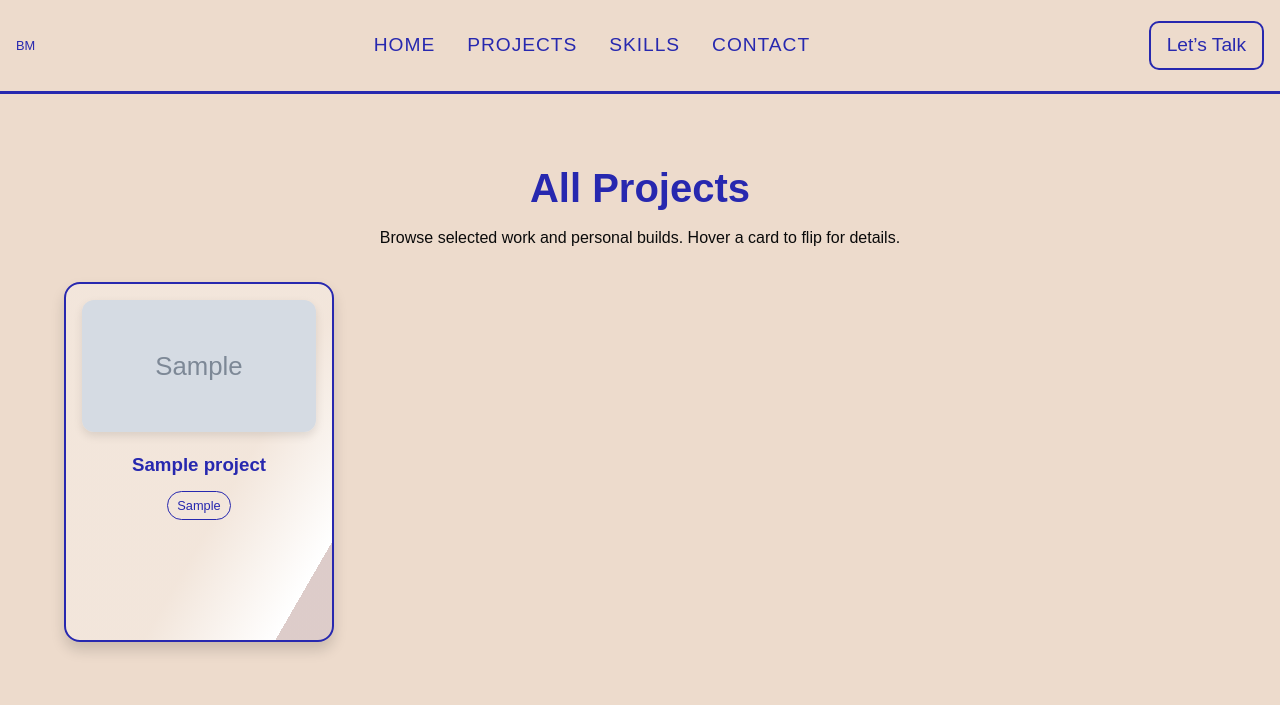
After one commit to Ben-Meadows/Benfolio, a Django app: page /projects/ in a window 1280 px wide. The commit adds this page. Shown: the top 705 px of the page. Run offline with Django 5.2, Linux system fonts and the light colour scheme; tables that the repository leaves empty hold one stand-in row (values such as "Sample post"); grey boxes marked "Sample" are stand-in pictures.

Commit message:
Add projects index page and update navigation
- Introduced a new projects index page displaying all projects as flip cards.
- Updated URLs to include a route for the projects page.
- Enhanced navigation to link to the new projects page.
- Added a custom template filter to split skills from a CSV string for display.
- Made CSS adjustments for the new projects layout and card styles.

```diff
--- /dev/null
+++ b/benfolio/templatetags/ben_extras.py
@@ -0,0 +1,15 @@
+from django import template
+
+register = template.Library()
+
+
+@register.filter(name="split_csv")
+def split_csv(value: str):
+	"""Split a comma-separated string into a list of trimmed items.
+
+	Usage in template: {{ value|split_csv }} or {% for tag in project.skills|split_csv %}
+	"""
+	if not value:
+		return []
+	# Ensure we return only non-empty trimmed tokens
+	return [item.strip() for item in str(value).split(',') if item.strip()]
--- a/benfolio/urls.py
+++ b/benfolio/urls.py
@@ -1,8 +1,9 @@
 from django.urls import path
 from . import views
-from .views import homepage, project_detail
+from .views import homepage, project_detail, projects
 
 urlpatterns = [
     path('', homepage, name='homepage'),
+    path('projects/', projects, name='projects'),
     path('projects/<slug:slug>/', project_detail, name='project_detail'),
 ]
--- a/benfolio/views.py
+++ b/benfolio/views.py
@@ -14,3 +14,9 @@ def homepage(request):
 def project_detail(request, slug):
     project = get_object_or_404(Project, slug=slug)
     return render(request, 'project_detail.html', { 'project': project })
+
+
+def projects(request):
+    """Dedicated projects index page showing all projects as flip cards"""
+    projects = Project.objects.order_by('-project_date_start', '-created_at')
+    return render(request, 'projects.html', { 'projects': projects })
--- a/static/css/style.css
+++ b/static/css/style.css
@@ -172,22 +172,10 @@ html, body {
   gap: 3rem;
   align-items: center;
   padding: 3rem 0;
-  position: relative;
   opacity: 0;
   transform: translateY(24px);
   transition: opacity 0.6s ease, transform 0.6s ease;
   will-change: opacity, transform;
-}
-.projects .project-row::after {
-  content: "";
-  position: absolute;
-  top: 0.5rem;
-  bottom: 0.5rem;
-  left: 50%;
-  width: 1px;
-  background-color: #2728af;
-  transform: translateX(-50%);
-  opacity: 0.5;
 }
 .projects .project-row.is-reversed {
   grid-template-columns: 1.2fr 1fr;
@@ -262,9 +250,6 @@ html, body {
   .projects .project-row {
     grid-template-columns: 1fr;
     gap: 1.5rem;
-  }
-  .projects .project-row::after {
-    display: none;
   }
   .projects .project-row.is-reversed .project-copy {
     order: 1;
@@ -549,5 +534,134 @@ a:hover {
     font-size: 1rem;
   }
 }
+.projects-index {
+  width: 90%;
+  padding: 4rem 0;
+  color: #0a0a0a;
+}
+.projects-index__header {
+  text-align: center;
+  margin-bottom: 2rem;
+}
+.projects-index__header h1 {
+  color: #2728af;
+  font-size: 2.5rem;
+  margin-bottom: 0.5rem;
+}
+
+.projects-grid-cards {
+  display: grid;
+  grid-template-columns: repeat(auto-fill, minmax(260px, 1fr));
+  gap: 1.5rem;
+}
+
+.flip-card {
+  background-color: transparent;
+  width: 100%;
+  aspect-ratio: 3/4;
+  perspective: 1000px;
+  font-family: "Arial", sans-serif;
+}
+
+.flip-card-inner {
+  position: relative;
+  width: 100%;
+  height: 100%;
+  text-align: center;
+  transition: transform 0.8s;
+  transform-style: preserve-3d;
+}
+
+.flip-card:hover .flip-card-inner {
+  transform: rotateY(180deg);
+}
+
+.flip-card-front, .flip-card-back {
+  box-shadow: 0 8px 14px 0 rgba(0, 0, 0, 0.15);
+  position: absolute;
+  display: flex;
+  flex-direction: column;
+  justify-content: flex-start;
+  align-items: center;
+  gap: 0.75rem;
+  padding: 1rem;
+  width: 100%;
+  height: 100%;
+  -webkit-backface-visibility: hidden;
+  backface-visibility: hidden;
+  border: 2px solid #2728af;
+  border-radius: 1rem;
+  background: #fff6ee;
+}
+
+.flip-card-front {
+  background: linear-gradient(120deg, rgb(242.3217391304, 229.6434782609, 219.0782608696) 60%, #fff 88%, rgb(250.3043478261, 245.6086956522, 241.6956521739) 40%, rgba(39, 40, 175, 0.08) 48%);
+  color: #2728af;
+}
+.flip-card-front .project-thumb {
+  width: 100%;
+}
+.flip-card-front .project-thumb img {
+  width: 100%;
+  aspect-ratio: 16/9;
+  object-fit: cover;
+  border-radius: 0.75rem;
+  box-shadow: 0 4px 10px rgba(0, 0, 0, 0.1);
+}
+.flip-card-front .thumb-placeholder {
+  width: 100%;
+  aspect-ratio: 16/9;
+  display: flex;
+  align-items: center;
+  justify-content: center;
+  border-radius: 0.75rem;
+  background: rgba(39, 40, 175, 0.1);
+  color: #2728af;
+  font-weight: 700;
+  font-size: 2rem;
+}
+.flip-card-front .tag-list {
+  list-style: none;
+  display: flex;
+  flex-wrap: wrap;
+  gap: 0.4rem;
+  justify-content: center;
+  padding: 0;
+  margin: 0;
+}
+.flip-card-front .tag {
+  border: 1px solid #2728af;
+  color: #2728af;
+  border-radius: 999px;
+  padding: 0.25rem 0.6rem;
+  font-size: 0.8rem;
+}
+
+.flip-card-back {
+  background: linear-gradient(120deg, rgba(39, 40, 175, 0.15) 30%, rgba(39, 40, 175, 0.25) 88%, #fff6ee 40%, rgba(39, 40, 175, 0.12) 78%);
+  color: #0a0a0a;
+  transform: rotateY(180deg);
+  text-align: left;
+}
+.flip-card-back .desc {
+  font-size: 0.95rem;
+  line-height: 1.5;
+}
+.flip-card-back .actions {
+  margin-top: auto;
+  display: flex;
+  gap: 0.6rem;
+}
+.flip-card-back .button {
+  background: #2728af;
+  color: #fff;
+  padding: 0.5rem 1rem;
+  border-radius: 999px;
+  border: 2px solid #2728af;
+}
+.flip-card-back .button.ghost {
+  background: transparent;
+  color: #2728af;
+}
 
 /*# sourceMappingURL=style.css.map */
--- a/static/scss/main.scss
+++ b/static/scss/main.scss
@@ -121,20 +121,6 @@ html, body {
     gap: 3rem;
     align-items: center;
     padding: 3rem 0;
-    position: relative;
-
-    // vertical divider between text and image
-    &::after {
-      content: '';
-      position: absolute;
-      top: 0.5rem;
-      bottom: 0.5rem;
-      left: 50%;
-      width: 1px;
-      background-color: $accent;
-      transform: translateX(-50%);
-      opacity: 0.5;
-    }
 
     &.is-reversed {
       grid-template-columns: 1.2fr 1fr;
@@ -220,7 +206,6 @@ html, body {
   .projects .project-row {
     grid-template-columns: 1fr;
     gap: 1.5rem;
-    &::after { display: none; }
 
     &.is-reversed {
       .project-copy { order: 1; }
@@ -543,3 +528,87 @@ a {
   .contact__content h2     { font-size: 1.75rem; }
   .skills__content li      { font-size: 1rem; }
 }
+
+
+// ----------------------------------------------------------------------------
+// 14) Projects index (flip cards)
+// ----------------------------------------------------------------------------
+.projects-index {
+  width: 90%;
+  padding: 4rem 0;
+  color: $bg-dark;
+
+  &__header {
+    text-align: center;
+    margin-bottom: 2rem;
+    h1 { color: $accent; font-size: 2.5rem; margin-bottom: .5rem; }
+  }
+}
+
+.projects-grid-cards {
+  display: grid;
+  grid-template-columns: repeat(auto-fill, minmax(260px, 1fr));
+  gap: 1.5rem;
+}
+
+.flip-card {
+  background-color: transparent;
+  width: 100%;
+  aspect-ratio: 3 / 4; // taller card
+  perspective: 1000px;
+  font-family: $font;
+}
+
+.flip-card-inner {
+  position: relative;
+  width: 100%;
+  height: 100%;
+  text-align: center;
+  transition: transform 0.8s;
+  transform-style: preserve-3d;
+}
+
+.flip-card:hover .flip-card-inner { transform: rotateY(180deg); }
+
+.flip-card-front, .flip-card-back {
+  box-shadow: 0 8px 14px 0 rgba(0,0,0,0.15);
+  position: absolute;
+  display: flex;
+  flex-direction: column;
+  justify-content: flex-start;
+  align-items: center;
+  gap: .75rem;
+  padding: 1rem;
+  width: 100%;
+  height: 100%;
+  -webkit-backface-visibility: hidden;
+  backface-visibility: hidden;
+  border: 2px solid $accent;
+  border-radius: 1rem;
+  background: #fff6ee;
+}
+
+.flip-card-front {
+  background: linear-gradient(120deg, lighten($bg-light, 4%) 60%, #fff 88%, lighten($bg-light, 10%) 40%, rgba(39,40,175,0.08) 48%);
+  color: $accent;
+
+  .project-thumb { width: 100%; }
+  .project-thumb img { width: 100%; aspect-ratio: 16/9; object-fit: cover; border-radius: .75rem; box-shadow: 0 4px 10px rgba(0,0,0,0.1); }
+  .thumb-placeholder { width: 100%; aspect-ratio: 16/9; display:flex; align-items:center; justify-content:center; border-radius:.75rem; background: rgba(39,40,175,0.1); color:$accent; font-weight:700; font-size:2rem; }
+
+  .tag-list { list-style:none; display:flex; flex-wrap:wrap; gap:.4rem; justify-content:center; padding:0; margin:0; }
+  .tag { border:1px solid $accent; color:$accent; border-radius:999px; padding:.25rem .6rem; font-size:.8rem; }
+}
+
+.flip-card-back {
+  background: linear-gradient(120deg, rgba(39,40,175,0.15) 30%, rgba(39,40,175,0.25) 88%, #fff6ee 40%, rgba(39,40,175,0.12) 78%);
+  color: $bg-dark;
+  transform: rotateY(180deg);
+  text-align: left;
+
+  .desc { font-size: .95rem; line-height: 1.5; }
+
+  .actions { margin-top: auto; display:flex; gap:.6rem; }
+  .button { background:$accent; color:#fff; padding:.5rem 1rem; border-radius:999px; border:2px solid $accent; }
+  .button.ghost { background:transparent; color:$accent; }
+}
--- a/templates/base.html
+++ b/templates/base.html
@@ -18,9 +18,9 @@
         <nav class="navbar__menu">
             <ul>
             <li><a href="{% url 'homepage' %}">Home</a></li>
-            <li><a href="#skills">Skills</a></li>
-            <li><a href="#education">Education</a></li>
-            <li><a href="#contact">Contact</a></li>
+            <li><a href="{% url 'projects' %}">Projects</a></li>
+            <li><a href="{% url 'homepage' %}#skills-education">Skills</a></li>
+            <li><a href="{% url 'homepage' %}#contact">Contact</a></li>
             </ul>
         </nav>
         <a href="#contact" class="navbar__cta">Let’s Talk</a>
--- /dev/null
+++ b/templates/projects.html
@@ -0,0 +1,50 @@
+{% extends "base.html" %}
+{% load static %}
+{% load ben_extras %}
+{% block title %}Projects{% endblock %}
+{% block content %}
+<main class="site-main">
+  <section class="projects-index">
+    <div class="projects-index__header">
+      <h1>All Projects</h1>
+      <p>Browse selected work and personal builds. Hover a card to flip for details.</p>
+    </div>
+
+    <div class="projects-grid-cards">
+      {% for project in projects %}
+        <article class="flip-card">
+          <div class="flip-card-inner">
+            <div class="flip-card-front">
+              <div class="project-thumb">
+                {% if project.image %}
+                  <img src="{{ project.image.url }}" alt="{{ project.title }}" loading="lazy" />
+                {% else %}
+                  <div class="thumb-placeholder">{{ project.title|slice:":1" }}</div>
+                {% endif %}
+              </div>
+              <h3 class="title">{{ project.title }}</h3>
+              {% if project.skills %}
+                <ul class="tag-list">
+                  {% for tag in project.skills|split_csv %}
+                    <li class="tag">{{ tag }}</li>
+                  {% endfor %}
+                </ul>
+              {% endif %}
+            </div>
+            <div class="flip-card-back">
+              <h3 class="title">{{ project.title }}</h3>
+              <p class="desc">{{ project.description }}</p>
+              <div class="actions">
+                <a href="{% url 'project_detail' project.slug %}" class="button ghost">Case study</a>
+                {% if project.link %}<a href="{{ project.link }}" target="_blank" rel="noopener" class="button">Live / Repo</a>{% endif %}
+              </div>
+            </div>
+          </div>
+        </article>
+      {% empty %}
+        <p>No projects yet.</p>
+      {% endfor %}
+    </div>
+  </section>
+</main>
+{% endblock %}
```
Also changed, not shown: 1 other file.
